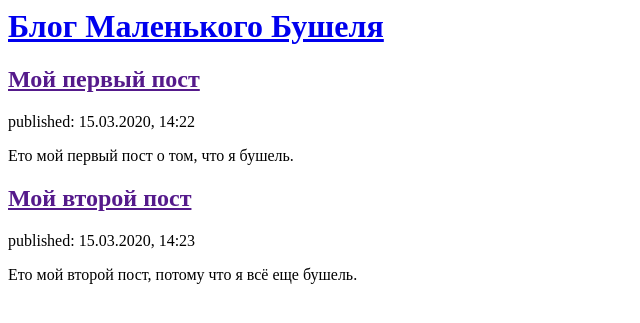
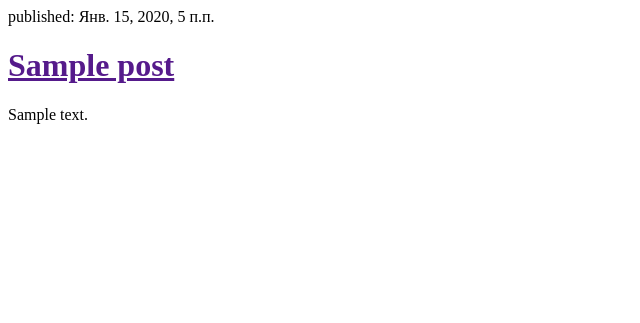
Before and after one commit to KatUser/my-first-blog, a Django app: page / in a window 1280 px wide. Shown: the top 323 px of the page, without its empty margins (0-640 px from the left). Run offline with Django 3.2, Linux system fonts and the light colour scheme; tables that the repository leaves empty hold one stand-in row (values such as "Sample post").

Commit message:
Modified templates to display posts from database

```diff
--- a/blog/templates/blog/post_list.html
+++ b/blog/templates/blog/post_list.html
@@ -4,22 +4,14 @@
 	</head>
 	<body>
 		<div>
-			<h1><a href="/">Блог Маленького Бушеля</a></h1>
+		{% for post in posts %}
+    	<div>
+        	<p>published: {{ post.published_date }}</p>
+        	<h1><a href="">{{ post.title }}</a></h1>
+        	<p>{{ post.text|linebreaksbr }}</p>
+    	</div>
+		{% endfor %}
 		</div>
-		<div>
-
-            <h2><a href="">Мой первый пост</a></h2>
-            <p>published: 15.03.2020, 14:22</p>
-            	<p>Ето мой первый пост о том, что я бушель.</p>
-
-        </div>
-
-        <div>
-
-            <h2><a href="">Мой второй пост</a></h2>
-            <p>published: 15.03.2020, 14:23</p>
-            <p>Ето мой второй пост, потому что я всё еще бушель.</p>
-        </div>
 	</body>
 
 </html>
--- a/blog/views.py
+++ b/blog/views.py
@@ -1,5 +1,7 @@
 from django.shortcuts import render
+from django.utils import timezone
+from .models import Post
 
-# Create your views here.
 def post_list(request):
-	return render(request, 'blog/post_list.html', {})
+    posts = Post.objects.filter(published_date__lte=timezone.now()).order_by('published_date')
+    return render(request, 'blog/post_list.html', {'posts': posts})
```
